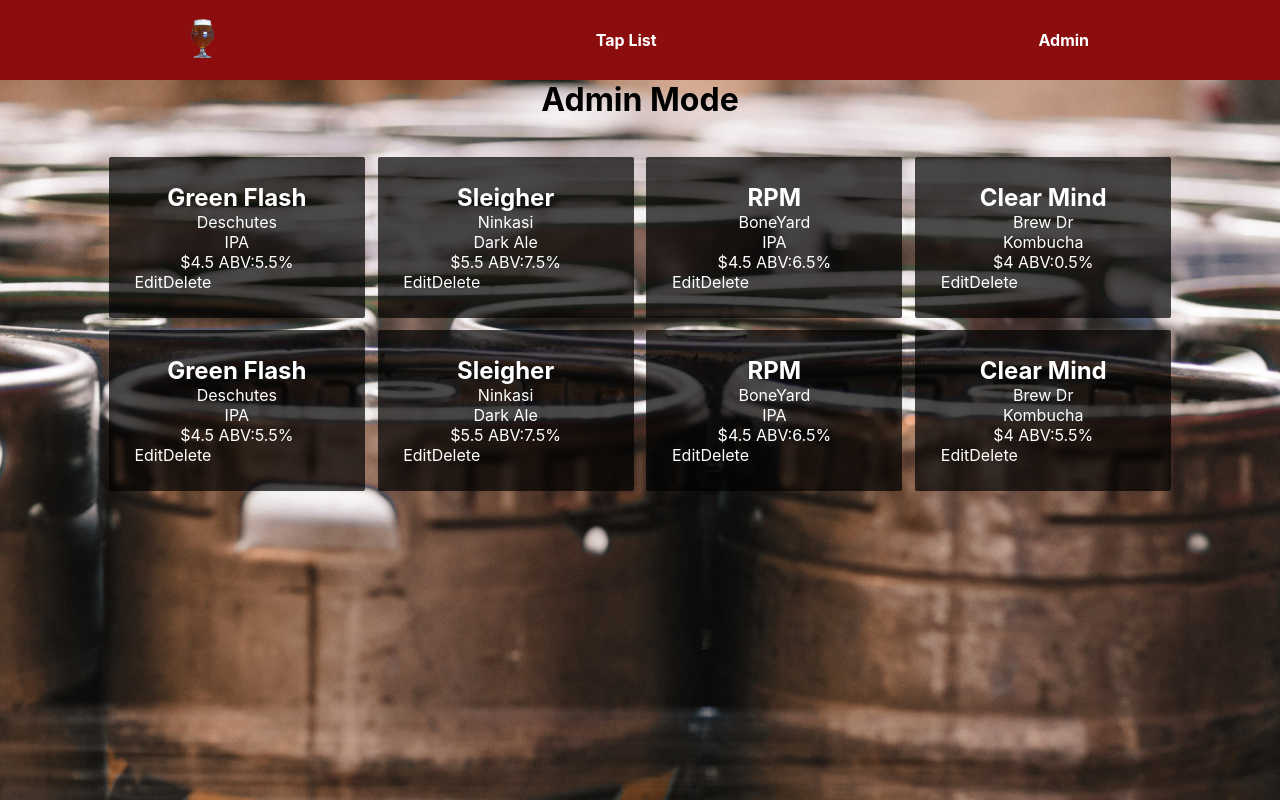
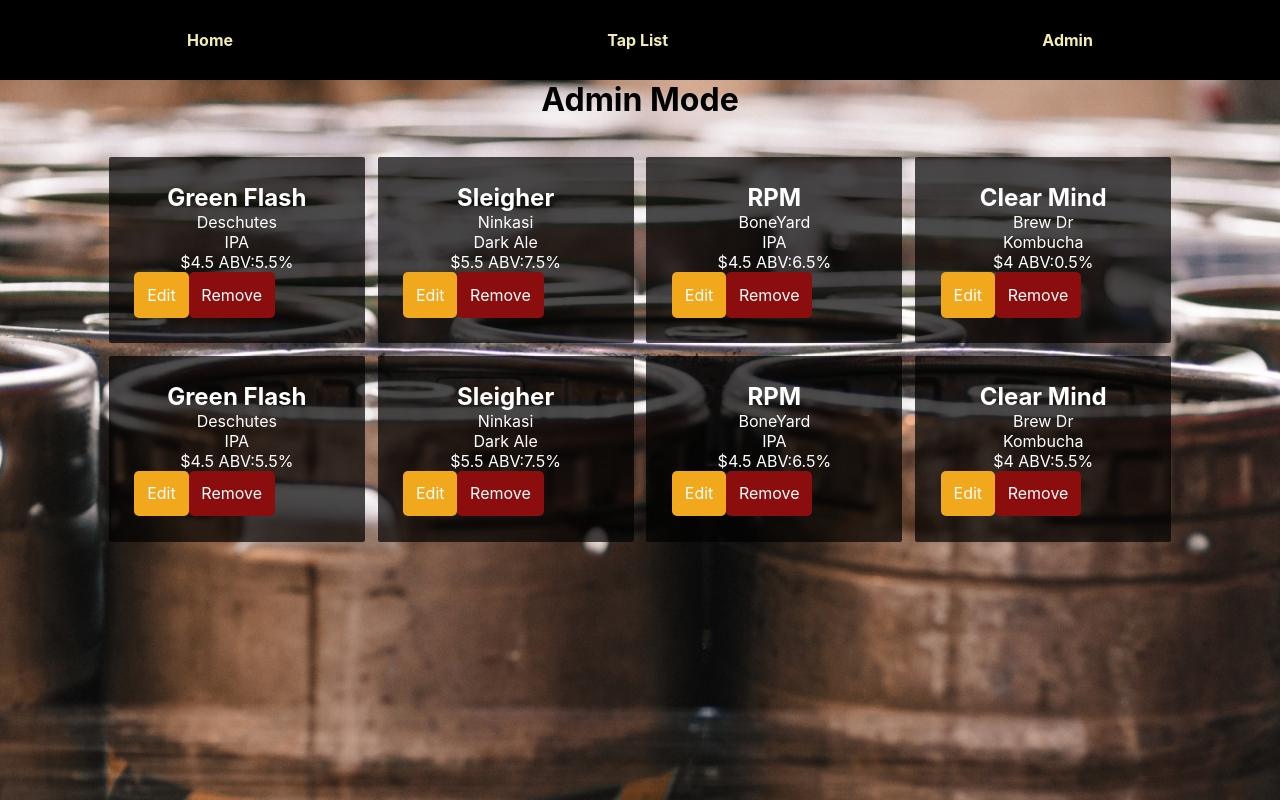
Before and after one commit to grobergm/ReactTaproom, a React (Create React App) app: page /admin in a window 1280 px wide. Built offline with nearby package versions, Linux system fonts and the light colour scheme.

Commit message:
change color scheme

```diff
--- a/src/components/DeleteKeg.js
+++ b/src/components/DeleteKeg.js
@@ -1,9 +1,15 @@
 import React from 'react';
 
 function DeleteKeg(){
+	const styles={
+		backgroundColor:'rgba(140,13,13)',
+		padding:'1vw',
+		borderRadius:'5px',
+		cursor:'pointer'
+	}
 	return(
-		<div>
-			Delete
+		<div style={styles}>
+			Remove
 		</div>
 		)
 }
--- a/src/components/EditKeg.js
+++ b/src/components/EditKeg.js
@@ -1,8 +1,14 @@
 import React from 'react';
 
 function EditKeg(){
+	const styles={
+		backgroundColor:'rgba(242,168,29)',
+		padding:'1vw',
+		borderRadius:'5px',
+		cursor:'pointer'
+	}
 	return(
-		<div>
+		<div style={styles}>
 			Edit
 		</div>
 		)
--- a/src/components/Landing.js
+++ b/src/components/Landing.js
@@ -28,7 +28,7 @@
 	}
 
 	const CTA={
-		backgroundColor:'rgba(242,168,29)',
+		backgroundColor:'rgb(121,199,217)',
 		color:'white',
 		padding:'3vw',
 		borderRadius:'3px',
@@ -40,7 +40,7 @@
 			<div style={darkScreen}>
 				<div style={title}>
 					<h1 style={{marginBottom:'3vw'}}>React Taproom</h1>
-					<Link to='/keglist'><a style={CTA}>See what's on Tap</a></Link>
+					<Link to='/keglist'><a style={CTA}>See what's on tap</a></Link>
 				</div>
 			</div>
 		</div>
--- a/src/components/Navbar.js
+++ b/src/components/Navbar.js
@@ -8,17 +8,18 @@
 		height:'10vh',
 		justifyContent:'space-around',
 		alignItems:'center',
-		backgroundColor:'rgba(140,13,13)',
+		backgroundColor:'black',
 		fontWeight:'bold'
 	}
 
+	const navItems={
+		color:'rgb(242,238,174)'
+	}
 	return(
 		<div style={layout}>
-				<Link to='/'>
-					<img style={{height:'40px'}} src={logo}/>
-				</Link>
-				<Link to='/keglist'><p>Tap List</p></Link>
-				<Link to='/admin'><p>Admin</p></Link>
+				<Link to='/'><p style={navItems}>Home</p></Link>
+				<Link to='/keglist'><p style={navItems}>Tap List</p></Link>
+				<Link to='/admin'><p style={navItems}>Admin</p></Link>
 		</div>
 		)
 }
```
